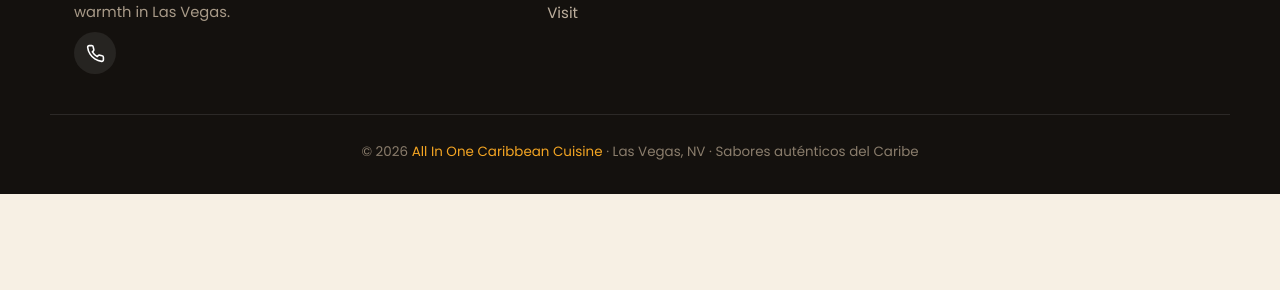
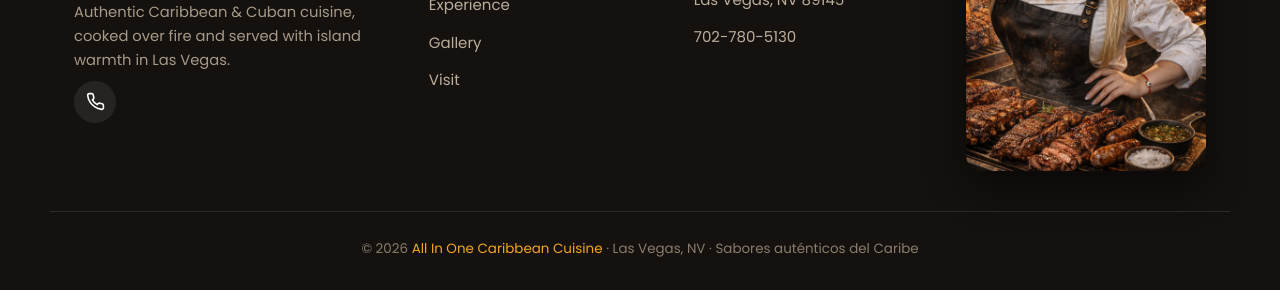
Before and after one commit to DPowell34/AIO-Cuisine-Site, a plain HTML site: page index.html in a window 1280 px wide. Shown: the part 8409-8699 px from the top of the page. Before the commit the page ends 8603 px from the top, so only its background shows below. Drawn offline with nearby package versions, Linux system fonts and the light colour scheme.

Commit message:
Add chef image to footer section

```diff
--- a/index.html
+++ b/index.html
@@ -198,7 +198,7 @@ header.scrolled{background:rgba(14,17,14,.93);backdrop-filter:blur(10px);box-sha
 
 /* ===== Footer ===== */
 footer{background:var(--night);color:#cdbfaf;padding:64px 0 30px}
-.foot-grid{display:grid;grid-template-columns:1.4fr 1fr 1fr;gap:40px;padding-bottom:40px;border-bottom:1px solid rgba(255,255,255,.1)}
+.foot-grid{display:grid;grid-template-columns:1.4fr 1fr 1fr 1.1fr;gap:40px;padding-bottom:40px;border-bottom:1px solid rgba(255,255,255,.1);align-items:center}.foot-chef{display:flex;justify-content:flex-end}.foot-chef img{width:100%;max-width:240px;height:auto;border-radius:16px;box-shadow:0 16px 40px rgba(0,0,0,.45)}
 .foot-brand img{width:200px;height:auto;border-radius:12px;margin-bottom:16px}
 .foot-brand p{color:#a89a88;font-size:.92rem;max-width:300px}
 footer h5{color:#fff;font-size:.82rem;letter-spacing:.18em;text-transform:uppercase;margin-bottom:18px}
@@ -604,6 +604,7 @@ footer ul a:hover{color:var(--sun)}
         <li><a href="tel:+17027805130">702-780-5130</a></li>
       </ul>
     </div>
+     <div class="foot-chef"><img src="images/chef.jpg" alt="Our chef"></div>
   </div>
   <p class="copy">© 2026 <span>All In One Caribbean Cuisine</span> · Las Vegas, NV · Sabores auténticos del Caribe</p>
 </footer>
```
